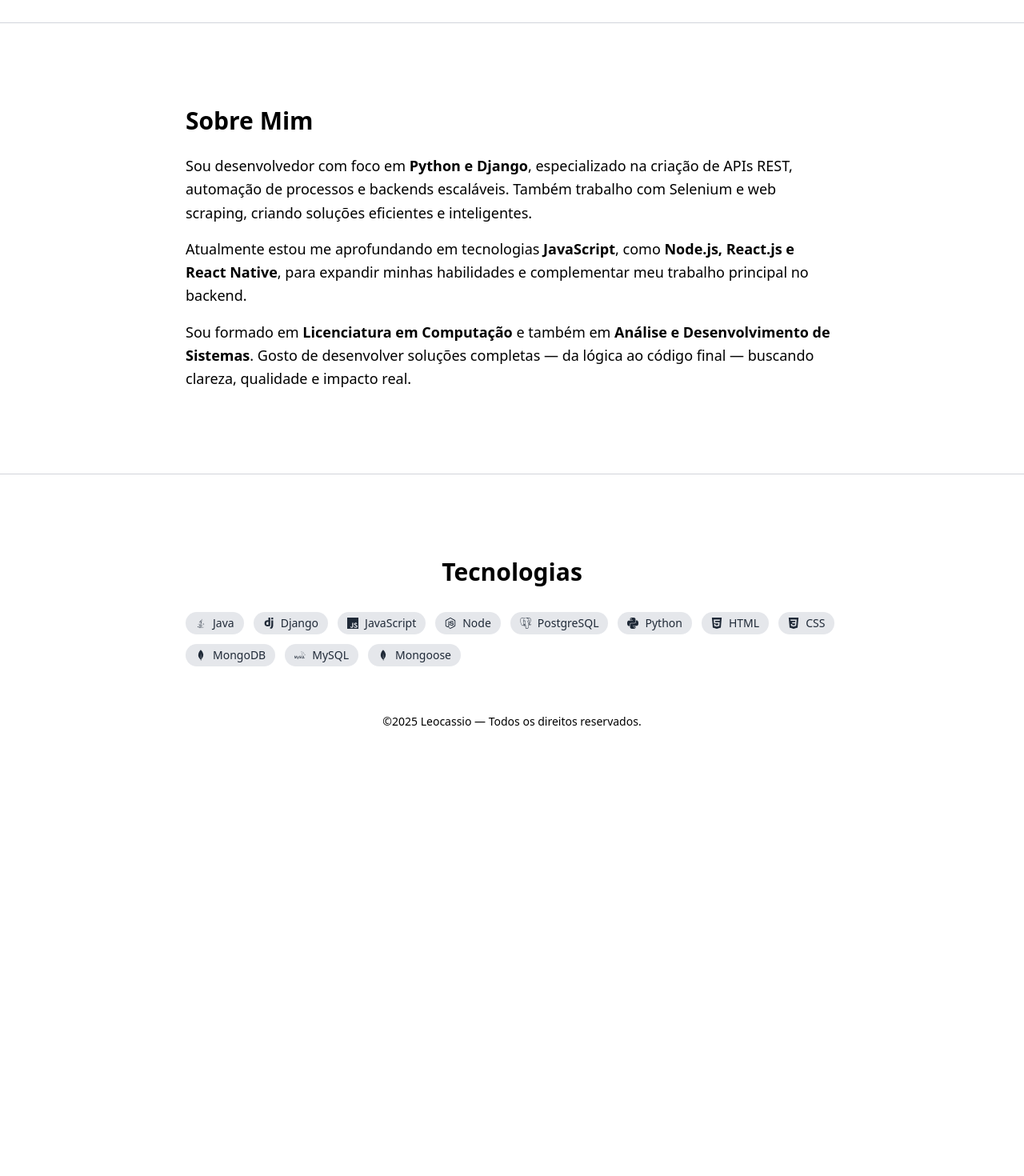
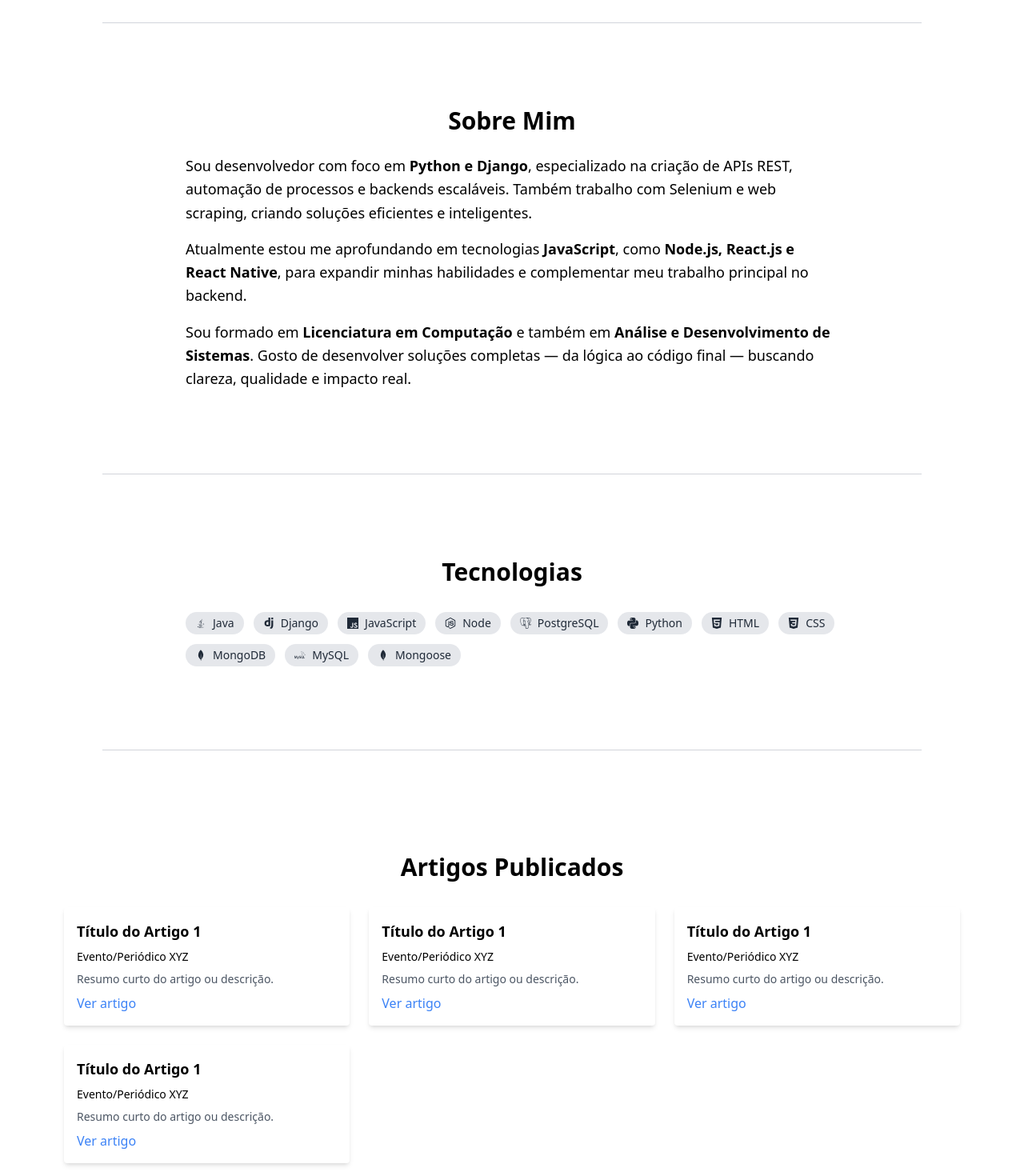
Before and after one commit to leocassiosilva/portifolio-react, a React (Create React App) app: page / in a window 1280 px wide. Shown: the part 740-2210 px from the top of the page at 80% size. Before the commit the page ends 1669 px from the top, so only its background shows below. Built offline with nearby package versions, Linux system fonts and the light colour scheme; the HTML template or start-up script is replaced by a standard one.

Commit message:
feature:criando componentes da home

```diff
--- /dev/null
+++ b/src/components/layout/ArtigoCard.js
@@ -0,0 +1,25 @@
+import { motion } from "framer-motion";
+
+function ArtigoCard({ titulo, evento, resumo, link }) {
+  return (
+    <motion.div
+      whileHover={{ scale: 1.05 }}
+      transition={{ type: "spring", stiffness: 300 }}
+      className="bg-white dark:bg-[#374151] shadow-md p-4 rounded cursor-pointer hover:shadow-xl"
+    >
+      <h3 className="font-semibold text-lg mb-2">{titulo}</h3>
+      <p className="text-sm mb-2">{evento}</p>
+      <p className="text-gray-600 dark:text-gray-300 text-sm">{resumo}</p>
+      <a
+        href={link}
+        target="_blank"
+        rel="noopener noreferrer"
+        className="text-blue-500 mt-2 inline-block hover:underline"
+      >
+        Ver artigo
+      </a>
+    </motion.div>
+  );
+}
+
+export default ArtigoCard;
--- /dev/null
+++ b/src/components/layout/SectionDivider.js
@@ -0,0 +1,7 @@
+function SectionDivider() {
+  return (
+    <hr className="border-gray-300 my-16 dark:border-gray-600 max-w-[80%] mx-auto" />
+  );
+}
+
+export default SectionDivider;
--- a/src/components/pages/Home.js
+++ b/src/components/pages/Home.js
@@ -5,6 +5,8 @@ import curriculoPDF from "../../assets/curriculo/francisco_leocassio.pdf";
 import { Github, Linkedin, Instagram } from "lucide-react";
 import { DiJava } from "react-icons/di"; // Java
 import { SiDjango, SiJavascript, SiNodedotjs, SiPostgresql, SiPython, SiReact, SiHtml5, SiCss3, SiMongodb, SiMysql } from "react-icons/si";
+import ArtigoCard from "../layout/ArtigoCard";
+import SectionDivider from "../layout/SectionDivider";
 
 function Home() {
 
@@ -109,8 +111,8 @@ function Home() {
         </div>
       </section>
 
-      <hr className="border-gray-300 my-16 dark:border-gray-600" />
-
+      {/* <hr className="border-gray-300 my-16 dark:border-gray-600" /> */}
+      <SectionDivider />
 
       {/* ============================
           SEÇÃO 2 — SOBRE MIM
@@ -119,7 +121,12 @@ function Home() {
         id="sobre"
         className="flex flex-col justify-center px-10 py-10 max-w-4xl mx-auto"
       >
-        <h1 className="text-3xl font-bold mb-6">Sobre Mim</h1>
+        <motion.div
+            initial={{ opacity: 0, x: 50 }}
+            animate={{ opacity: 1, x: 0 }}
+            transition={{ duration: 0.7 }}
+          >
+          <h1 className="text-3xl font-bold mb-6 text-center">Sobre Mim</h1>
 
           <p className="text-lg mb-4 leading-relaxed">
             Sou desenvolvedor com foco em <strong>Python e Django</strong>, especializado na criação
@@ -139,16 +146,22 @@ function Home() {
             Gosto de desenvolver soluções completas — da lógica ao código final — buscando clareza,
             qualidade e impacto real.
           </p>
+        </motion.div>
       </section>
 
-      <hr className="border-gray-300 my-16 dark:border-gray-600" />
-
+      {/* <hr className="border-gray-300 my-16 dark:border-gray-600" /> */}
+      <SectionDivider />
 
 
       {/* ============================ Tecnologias =========================== */}
       <section
         id="tecnologias"
         className="flex flex-col justify-center px-10 py-10 max-w-4xl mx-auto">
+        <motion.div
+            initial={{ opacity: 0, x: 50 }}
+            animate={{ opacity: 1, x: 0 }}
+            transition={{ duration: 0.7 }}
+          >
         <h2 className="text-3xl font-bold mb-8 text-center">Tecnologias</h2>
 
         <div className="flex flex-wrap gap-3">
@@ -158,8 +171,53 @@ function Home() {
             </span>
           ))}
         </div>
+        </motion.div>
+      </section>
 
+      {/* <hr className="border-gray-300 my-16 dark:border-gray-600 max-w-[80%] mx-auto" /> */}
+      <SectionDivider />
+
+      <section id="artigos" className="max-w-6xl mx-auto px-4 py-16">
+        <motion.div
+            initial={{ opacity: 0, x: 50 }}
+            animate={{ opacity: 1, x: 0 }}
+            transition={{ duration: 0.7 }}
+          >
+          <h2 className="text-3xl font-bold mb-8 text-center">
+            Artigos Publicados
+          </h2>
+            <div className="grid md:grid-cols-2 lg:grid-cols-3 gap-6">
+              <ArtigoCard
+                titulo="Título do Artigo 1"
+                evento="Evento/Periódico XYZ"
+                resumo="Resumo curto do artigo ou descrição."
+                link="#"
+              />
+
+              <ArtigoCard
+                titulo="Título do Artigo 1"
+                evento="Evento/Periódico XYZ"
+                resumo="Resumo curto do artigo ou descrição."
+                link="#"
+              />
+              <ArtigoCard
+                titulo="Título do Artigo 1"
+                evento="Evento/Periódico XYZ"
+                resumo="Resumo curto do artigo ou descrição."
+                link="#"
+              />
+              <ArtigoCard
+                titulo="Título do Artigo 1"
+                evento="Evento/Periódico XYZ"
+                resumo="Resumo curto do artigo ou descrição."
+                link="#"
+              />
+            </div>
+            </motion.div>
       </section>
+
+      {/* <hr className="border-gray-300 my-16 dark:border-gray-600 max-w-[80%] mx-auto" /> */}
+      <SectionDivider />
 
 
       {/* <section id="artigos" className="max-w-6xl mx-auto px-4 py-16">
```
Lines whose indentation alone changed are shown as unchanged.
